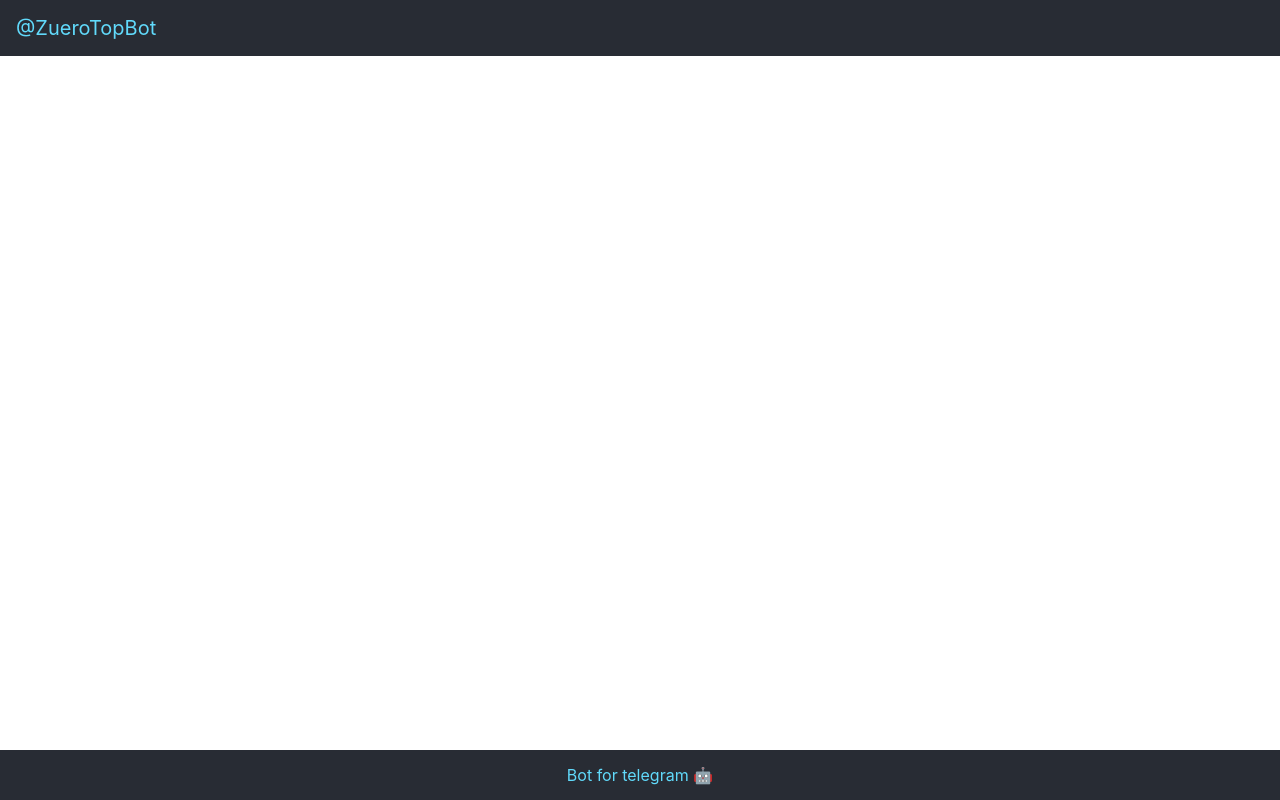
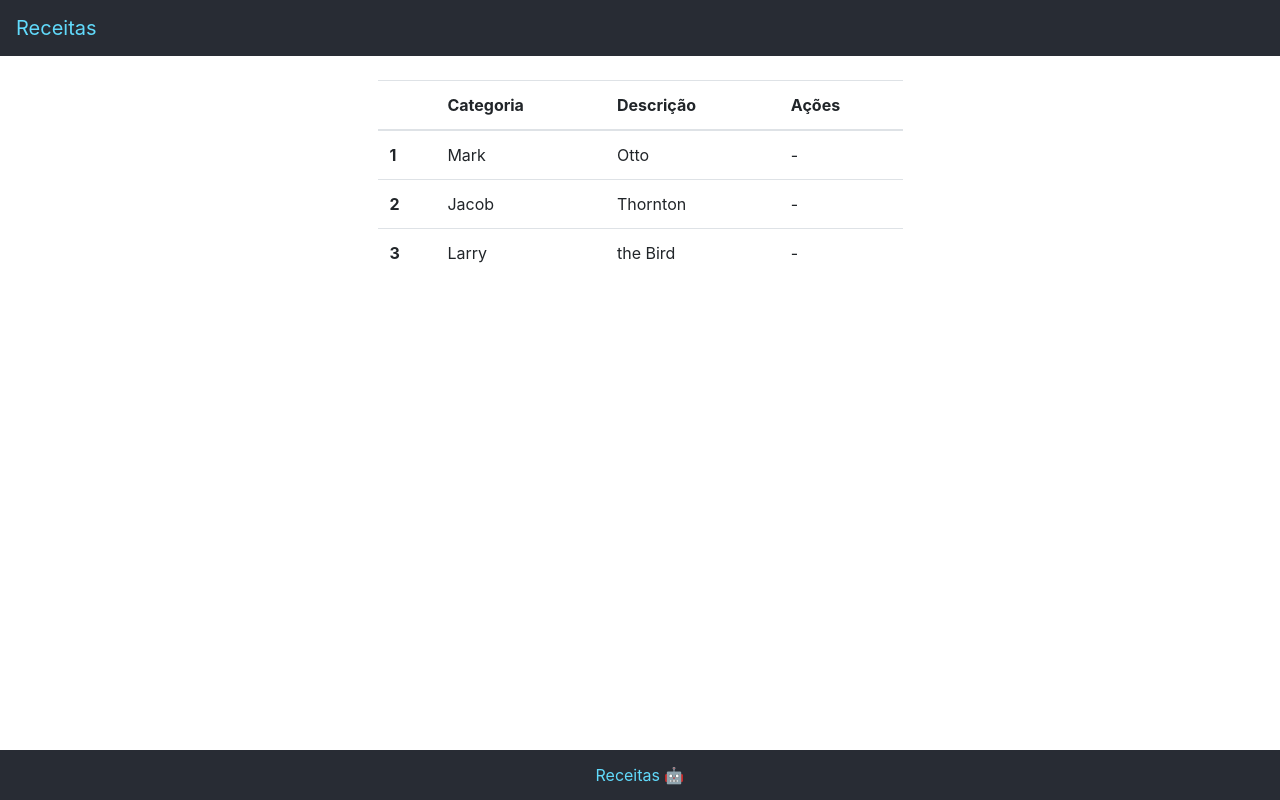
Before and after one commit to andremco/masterchech, a React (Create React App) app in the folder zuero-top-bot-client/: page / in a window 1280 px wide. Built offline with nearby package versions, Linux system fonts and the light colour scheme.

Commit message:
skeleton table bootstrap 4

```diff
--- a/zuero-top-bot-client/src/App.js
+++ b/zuero-top-bot-client/src/App.js
@@ -1,6 +1,6 @@
 import React from 'react';
 import {
-  Collapse,
+  Table,
   Navbar,
   NavbarToggler,
   NavbarBrand,
@@ -38,11 +38,51 @@ import './App.css';
 function App(){
   return (<div>
     <Navbar className="app-navbar fixed-top">
-      <NavbarBrand href="https://telegram.me/ZueroTopBot" target="_blank" className="app-navbar-brand">@ZueroTopBot</NavbarBrand>
+      {/* <NavbarBrand href="https://telegram.me/ZueroTopBot" target="_blank" className="app-navbar-brand">@</NavbarBrand> */}
+      <NavbarBrand href="https://telegram.me/ZueroTopBot" target="_blank" className="app-navbar-brand">Receitas</NavbarBrand>
+    </Navbar>
+    <div className="container d-flex h-100">
+      <div className="align-self-center w-100">
+          <div className="col-lg-6 col-md-12 mx-auto">
+            <div /*className="table-responsive-sm"*/ style={ { marginTop: "80px" } }>
+              <Table>
+                <thead>
+                  <tr>
+                    <th></th>
+                    <th>Categoria</th>
+                    <th>Descrição</th>
+                    <th>Ações</th>
+                  </tr>
+                </thead>
+                <tbody>
+                  <tr>
+                    <th scope="row">1</th>
+                    <td>Mark</td>
+                    <td>Otto</td>
+                    <td> - </td>
+                  </tr>
+                  <tr>
+                    <th scope="row">2</th>
+                    <td>Jacob</td>
+                    <td>Thornton</td>
+                    <td> - </td>
+                  </tr>
+                  <tr>
+                    <th scope="row">3</th>
+                    <td>Larry</td>
+                    <td>the Bird</td>
+                    <td> - </td>
+                  </tr>
+                </tbody>
+              </Table>
+            </div>
 
-    </Navbar>
+          </div>
+      </div>
+    </div>
     <div className="footer">
-      <p>Bot for telegram &#129302;</p>
+      {/* <p>Bot for telegram &#129302;</p> */}
+      <p>Receitas &#129302;</p>
     </div>
   </div>);
 }
```
